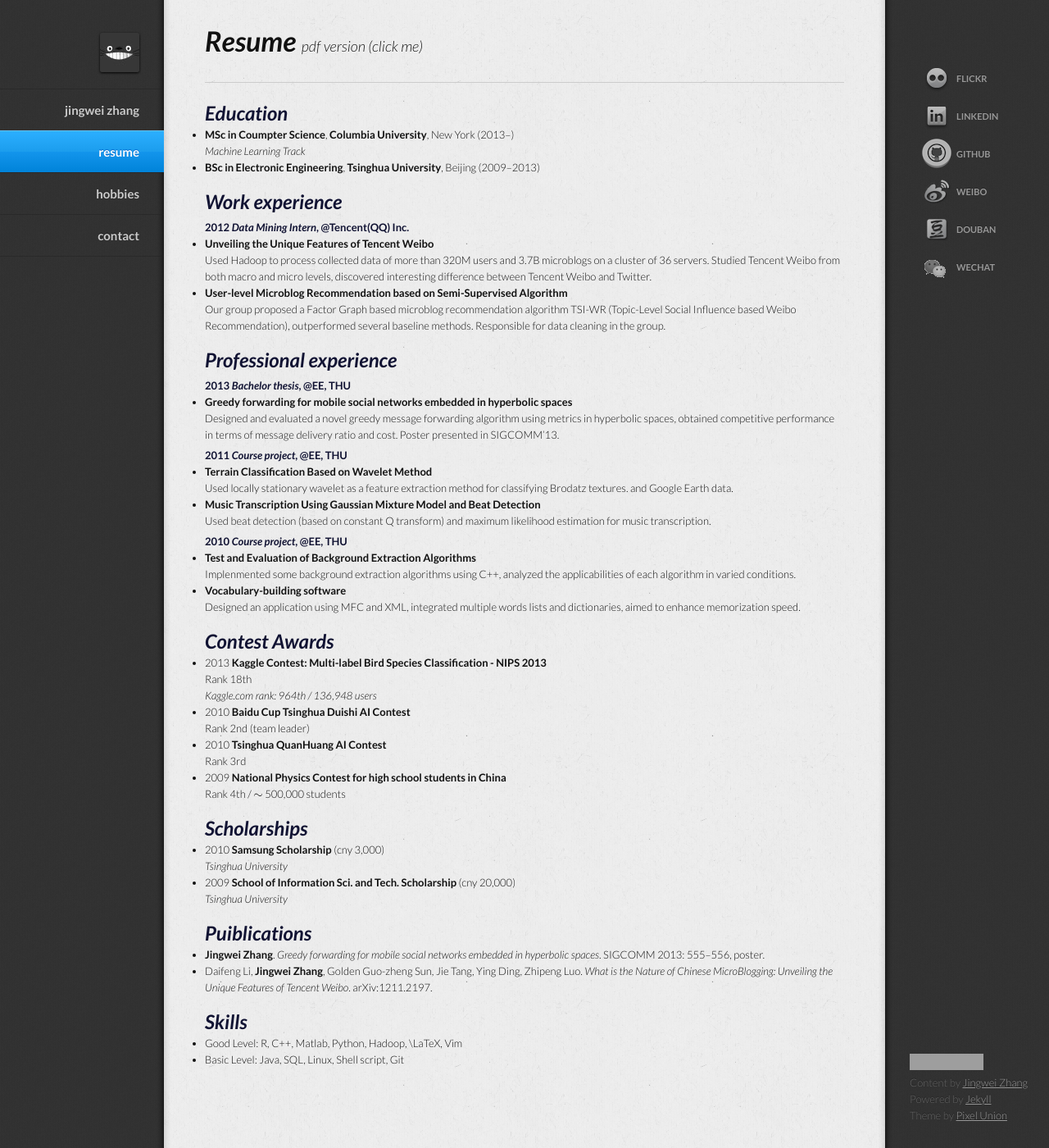
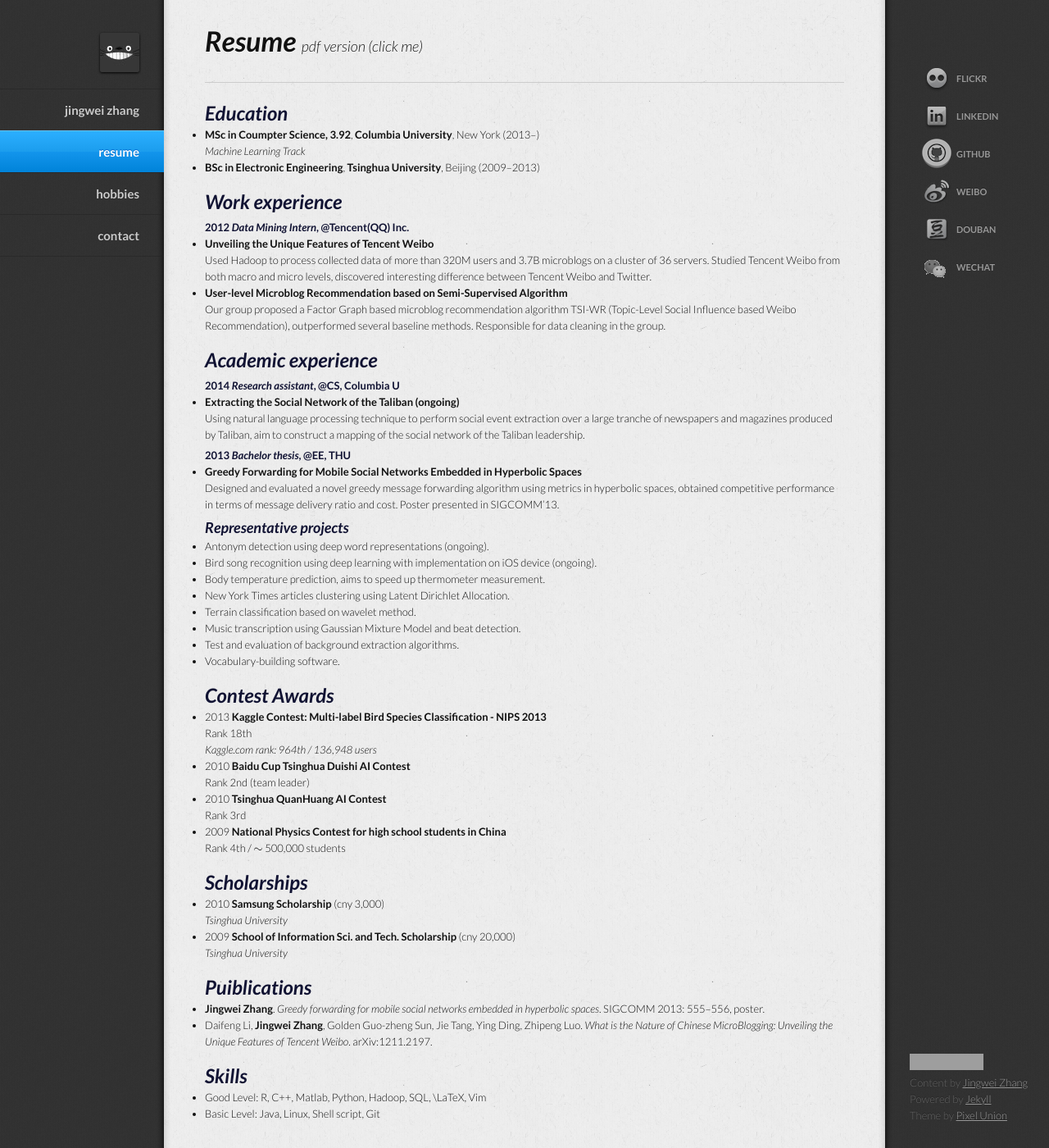
Before and after one commit to iceboal/iceboal.github.com, a Jekyll site: the page built from resume.md, in a window 1280 px wide and 1400 px high. Shown: the whole window at 82% size. Built offline with Jekyll 4.4.1, drawn with Linux system fonts in a browser that asks for light colours; formulas are drawn with MathJax 3; comment, search, counter and statistics services are not loaded; grey boxes are pictures that could not be loaded.

Commit message:
update resume

```diff
--- a/resume.md
+++ b/resume.md
@@ -10,7 +10,7 @@
 
 ## Education
 
-- **MSc in Coumpter Science**, **Columbia University**, New York (2013--)
+- **MSc in Coumpter Science, 3.92**, **Columbia University**, New York (2013--)
 
 _Machine Learning Track_
 
@@ -33,32 +33,37 @@
 Our group proposed a Factor Graph based microblog recommendation algorithm TSI-WR (Topic-Level Social Influence based Weibo Recommendation), outperformed several baseline methods. Responsible for data cleaning in the group.
 
 
-## Professional experience
+## Academic experience
 
+#### 2014	*Research assistant*, @CS, Columbia U
+
+- **Extracting the Social Network of the Taliban (ongoing)**
+
+Using natural language processing technique to perform social event extraction over a large tranche of newspapers and magazines produced by Taliban, aim to construct a mapping of the social network of the Taliban leadership.
 #### 2013	*Bachelor thesis*, @EE, THU
 
-- **Greedy forwarding for mobile social networks embedded in hyperbolic spaces**
+- **Greedy Forwarding for Mobile Social Networks Embedded in Hyperbolic Spaces**
 
 Designed and evaluated a novel greedy message forwarding algorithm using metrics in hyperbolic spaces, obtained competitive performance in terms of message delivery ratio and cost. Poster presented in SIGCOMM'13.
-#### 2011	*Course project*, @EE, THU
 
-- **Terrain Classification Based on Wavelet Method**
 
-Used locally stationary wavelet as a feature extraction method for classifying Brodatz textures. and Google Earth data.
+### Representative projects
 
-- **Music Transcription Using Gaussian Mixture Model and Beat Detection**
+- Antonym detection using deep word representations (ongoing).
 
-Used beat detection (based on constant Q transform) and maximum likelihood estimation for music transcription.
-#### 2010	*Course project*, @EE, THU
+- Bird song recognition using deep learning with implementation on iOS device (ongoing).
 
-- **Test and Evaluation of Background Extraction Algorithms**
+- Body temperature prediction, aims to speed up thermometer measurement.
 
-Implenmented some background extraction algorithms using C++, analyzed the applicabilities of each algorithm in varied conditions.
+- New York Times articles clustering using Latent Dirichlet Allocation.
 
-- **Vocabulary-building software**
+- Terrain classification based on wavelet method.
 
-Designed an application using MFC and XML, integrated multiple words lists and dictionaries, aimed to enhance memorization speed.
+- Music transcription using Gaussian Mixture Model and beat detection.
 
+- Test and evaluation of background extraction algorithms.
+
+- Vocabulary-building software.
 
 ## Contest Awards
 
@@ -108,6 +113,6 @@
 
 ## Skills
 
-- Good Level: R, C++, Matlab, Python, Hadoop, \LaTeX, Vim
+- Good Level: R, C++, Matlab, Python, Hadoop, SQL, \LaTeX, Vim
 
-- Basic Level: Java, SQL, Linux, Shell script, Git
+- Basic Level: Java, Linux, Shell script, Git
```
Also changed, not shown: 1 other file.
